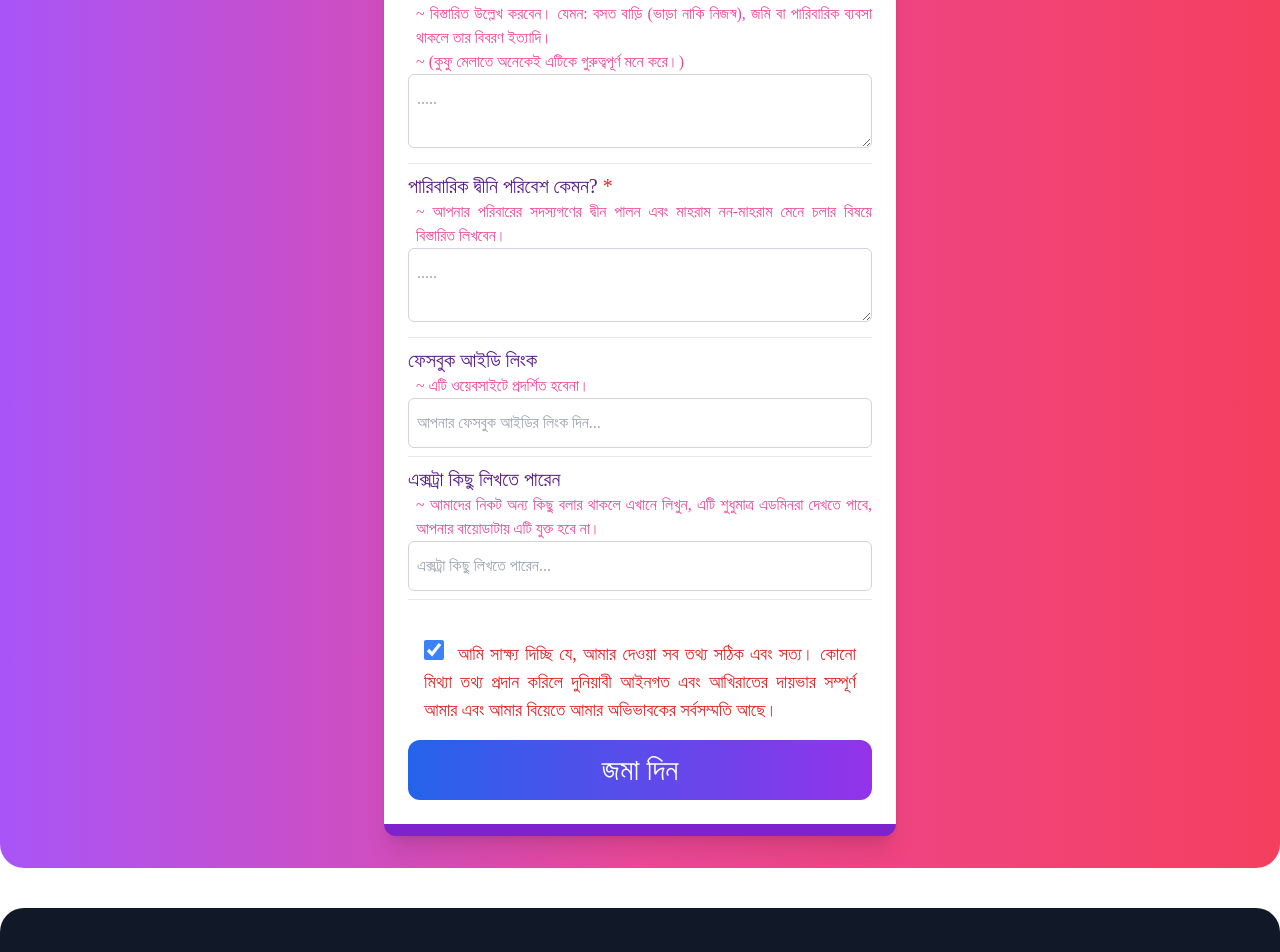
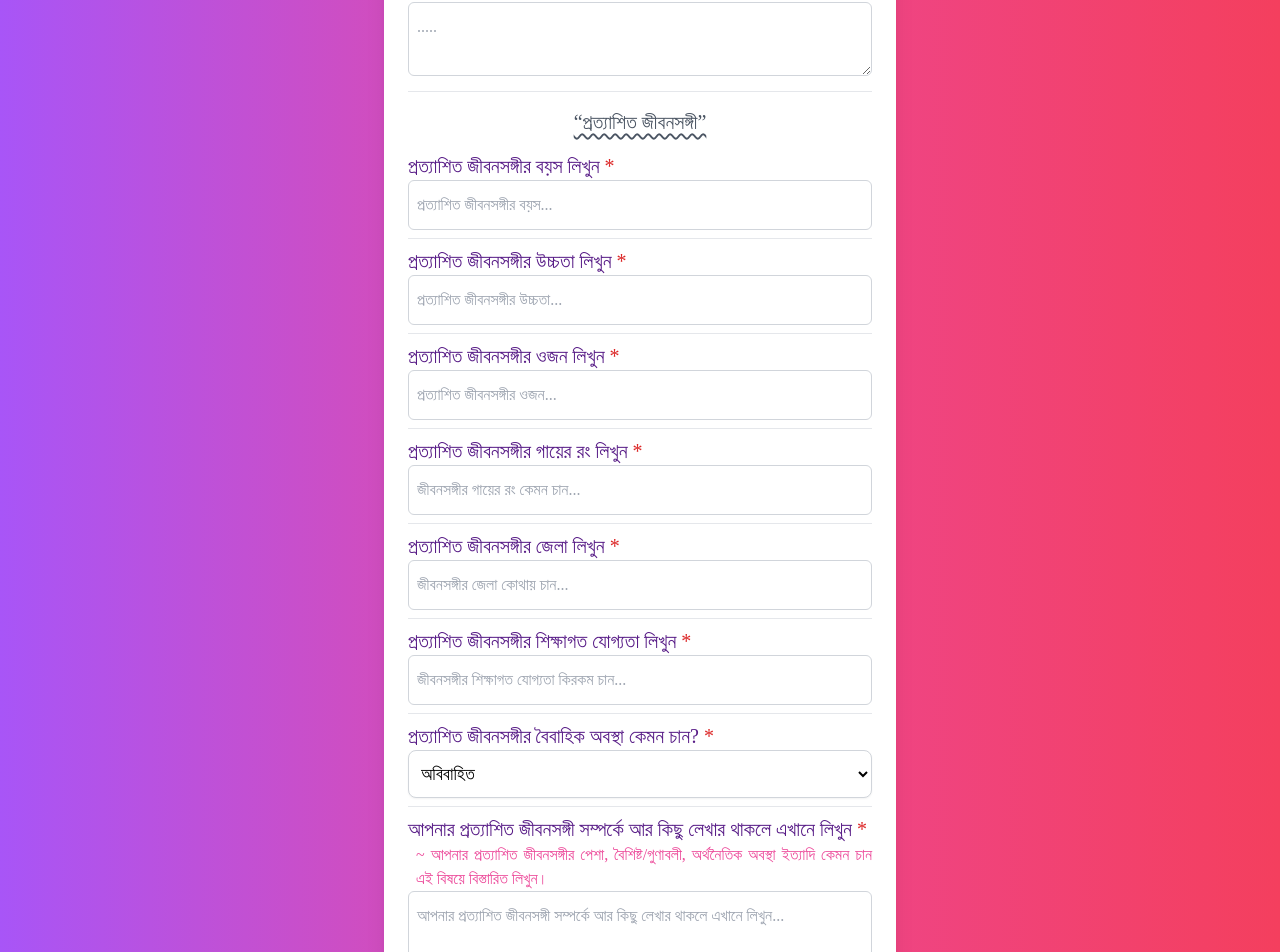
Before and after one commit to arifbillah0156/Dindar-Patro-Patrir-Shondhan-V2, a Next.js app: page /create_new_biodata in a window 1280 px wide. Shown: the part 5944-6896 px from the top of the page. Built offline with nearby package versions, Linux system fonts and the light colour scheme; no server answers; a web font is replaced by a local one.

Commit message:
edit2010dafda

```diff
--- a/app/admin_sifat/[id]/page.jsx
+++ b/app/admin_sifat/[id]/page.jsx
@@ -186,7 +186,33 @@ export default async function SingleBiodata({ params }) {
               value={marriedGift}
             />
             <hr />
-            <Text text={"যেমন জীবনসঙ্গী চাই"} value={partnerDetails} />
+            <Text text={"প্রত্যাশিত জীবনসঙ্গীর বয়স কত চান?"} value={new1} />
+            <hr />
+            <Text text={"প্রত্যাশিত জীবনসঙ্গীর উচ্চতা কত চান?"} value={new2} />
+            <hr />
+            <Text text={"প্রত্যাশিত জীবনসঙ্গীর ওজন কত চান?"} value={new3} />
+            <hr />
+            <Text
+              text={"প্রত্যাশিত জীবনসঙ্গীর গায়ের রং কেমন চান?"}
+              value={new4}
+            />
+            <hr />
+            <Text text={"প্রত্যাশিত জীবনসঙ্গীর জেলা কোথায় চান?"} value={new5} />
+            <hr />
+            <Text
+              text={"প্রত্যাশিত জীবনসঙ্গীর শিক্ষাগত যোগ্যতা কেমন চান?"}
+              value={new6}
+            />
+            <hr />
+            <Text
+              text={"প্রত্যাশিত জীবনসঙ্গীর বৈবাহিক অবস্থা কেমন চান?"}
+              value={new7}
+            />
+            <hr />
+            <Text
+              text={"প্রত্যাশিত জীবনসঙ্গী সম্পর্কে অন্যান্য তথ্য"}
+              value={partnerDetails}
+            />
             <hr />
             <Text text={"পিতার নাম"} value={fatherName} />
             <hr />
--- a/app/all_biodata/[id]/page.jsx
+++ b/app/all_biodata/[id]/page.jsx
@@ -188,8 +188,6 @@ export default async function SingleBiodata({ params }) {
               value={marriedGift}
             />
             <hr />
-            <Text text={"যেমন জীবনসঙ্গী চাই"} value={partnerDetails} />
-            <hr />
             <Text
               text={"অভিভাবকের সম্মতি আছে কিনা?"}
               value={guardianPermission}
@@ -211,6 +209,34 @@ export default async function SingleBiodata({ params }) {
             />
             <hr />
             <Text text={"পারিবারিক দ্বীনি পরিবেশ"} value={familyDiniPoribesh} />
+            <hr />
+            <Text text={"প্রত্যাশিত জীবনসঙ্গীর বয়স কত চান?"} value={new1} />
+            <hr />
+            <Text text={"প্রত্যাশিত জীবনসঙ্গীর উচ্চতা কত চান?"} value={new2} />
+            <hr />
+            <Text text={"প্রত্যাশিত জীবনসঙ্গীর ওজন কত চান?"} value={new3} />
+            <hr />
+            <Text
+              text={"প্রত্যাশিত জীবনসঙ্গীর গায়ের রং কেমন চান?"}
+              value={new4}
+            />
+            <hr />
+            <Text text={"প্রত্যাশিত জীবনসঙ্গীর জেলা কোথায় চান?"} value={new5} />
+            <hr />
+            <Text
+              text={"প্রত্যাশিত জীবনসঙ্গীর শিক্ষাগত যোগ্যতা কেমন চান?"}
+              value={new6}
+            />
+            <hr />
+            <Text
+              text={"প্রত্যাশিত জীবনসঙ্গীর বৈবাহিক অবস্থা কেমন চান?"}
+              value={new7}
+            />
+            <hr />
+            <Text
+              text={"প্রত্যাশিত জীবনসঙ্গী সম্পর্কে অন্যান্য তথ্য"}
+              value={partnerDetails}
+            />
             <hr />
             <Text
               text={"যোগাযোগের তথ্য"}
--- a/app/create_new_biodata/page.jsx
+++ b/app/create_new_biodata/page.jsx
@@ -816,30 +816,6 @@ export default function Home() {
                 />
               </div>{" "}
               <hr />
-              {/* আপনি কেমন জীবনসঙ্গী চান */}
-              <div>
-                <FormLabel text={"আপনি কেমন জীবনসঙ্গী চান"} require="true" />
-                <p className="text-pink-500 pl-2 text-justify">
-                  ~ আপনার প্রত্যাশিত জীবনসঙ্গীর বয়স, গায়ের রং, উচ্চতা, শিক্ষাগত
-                  যোগ্যতা, বৈবাহিক অবস্থা, পেশা, তার জেলা, বৈশিষ্ট/গুণাবলী,
-                  অর্থনৈতিক অবস্থা ইত্যাদি কেমন চান এই বিষয়ে বিস্তারিত লিখুন।
-                </p>
-                <p className="text-pink-500 pl-2 text-justify">
-                  ~ “যেকোনো”, “মানান-সই” ইত্যাদি না লিখে আপনি কেমন জীবনসঙ্গী চান
-                  বিস্তারিত লিখুন।
-                </p>
-                <textarea
-                  name="partnerDetails"
-                  rows="3"
-                  value={formData.partnerDetails}
-                  onChange={handleChange}
-                  maxLength={1500}
-                  placeholder="আপনি কেমন জীবনসঙ্গী চান বিস্তারিত ভাবে লিখুন..."
-                  className="formInput"
-                  required
-                ></textarea>
-              </div>{" "}
-              <hr />
               {/* পারিবারিক তথ্য */}
               <p className="text-center m-4 text-xl underline decoration-wavy underline-offset-4 text-gray-600">
                 “পারিবারিক তথ্য”
@@ -998,6 +974,159 @@ export default function Home() {
                 ></textarea>
               </div>{" "}
               <hr />
+              {/* প্রত্যাশিত জীবনসঙ্গী */}
+              <p className="text-center m-4 text-xl underline decoration-wavy underline-offset-4 text-gray-600">
+                “প্রত্যাশিত জীবনসঙ্গী”
+              </p>{" "}
+              {/* জীবনসঙ্গীর বয়স */}
+              <div>
+                <FormLabel
+                  text={"প্রত্যাশিত জীবনসঙ্গীর বয়স লিখুন"}
+                  require="true"
+                />
+                <input
+                  type="text"
+                  name="new1"
+                  value={formData.new1}
+                  onChange={handleChange}
+                  maxLength={100}
+                  placeholder="প্রত্যাশিত জীবনসঙ্গীর বয়স..."
+                  className="formInput"
+                  required
+                />
+                <hr />
+              </div>
+              {/* জীবনসঙ্গীর উচ্চতা */}
+              <div>
+                <FormLabel
+                  text={"প্রত্যাশিত জীবনসঙ্গীর উচ্চতা লিখুন"}
+                  require="true"
+                />
+                <input
+                  type="text"
+                  name="new2"
+                  value={formData.new2}
+                  onChange={handleChange}
+                  maxLength={100}
+                  placeholder="প্রত্যাশিত জীবনসঙ্গীর উচ্চতা..."
+                  className="formInput"
+                  required
+                />
+                <hr />
+              </div>
+              {/* জীবনসঙ্গীর ওজন */}
+              <div>
+                <FormLabel
+                  text={"প্রত্যাশিত জীবনসঙ্গীর ওজন লিখুন"}
+                  require="true"
+                />
+                <input
+                  type="text"
+                  name="new3"
+                  value={formData.new3}
+                  onChange={handleChange}
+                  maxLength={100}
+                  placeholder="প্রত্যাশিত জীবনসঙ্গীর ওজন..."
+                  className="formInput"
+                  required
+                />
+                <hr />
+              </div>
+              {/* জীবনসঙ্গীর গাত্রবর্ন */}
+              <div>
+                <FormLabel
+                  text={"প্রত্যাশিত জীবনসঙ্গীর গায়ের রং লিখুন"}
+                  require="true"
+                />
+                <input
+                  type="text"
+                  name="new4"
+                  value={formData.new4}
+                  onChange={handleChange}
+                  maxLength={100}
+                  placeholder="জীবনসঙ্গীর গায়ের রং কেমন চান..."
+                  className="formInput"
+                  required
+                />
+                <hr />
+              </div>
+              {/* জীবনসঙ্গীর জেলা */}
+              <div>
+                <FormLabel
+                  text={"প্রত্যাশিত জীবনসঙ্গীর জেলা লিখুন"}
+                  require="true"
+                />
+                <input
+                  type="text"
+                  name="new5"
+                  value={formData.new5}
+                  onChange={handleChange}
+                  maxLength={100}
+                  placeholder="জীবনসঙ্গীর জেলা কোথায় চান..."
+                  className="formInput"
+                  required
+                />
+                <hr />
+              </div>
+              {/* জীবনসঙ্গীর জেলা */}
+              <div>
+                <FormLabel
+                  text={"প্রত্যাশিত জীবনসঙ্গীর শিক্ষাগত যোগ্যতা লিখুন"}
+                  require="true"
+                />
+                <input
+                  type="text"
+                  name="new6"
+                  value={formData.new6}
+                  onChange={handleChange}
+                  maxLength={300}
+                  placeholder="জীবনসঙ্গীর শিক্ষাগত যোগ্যতা কিরকম চান..."
+                  className="formInput"
+                  required
+                />
+                <hr />
+              </div>
+              {/* প্রত্যাশিত জীবনসঙ্গীর বৈবাহিক অবস্থা */}
+              <div>
+                <FormLabel
+                  text={"প্রত্যাশিত জীবনসঙ্গীর বৈবাহিক অবস্থা কেমন চান?"}
+                  require="true"
+                />
+                <select
+                  name="new7"
+                  value={formData.new7}
+                  onChange={handleChange}
+                  className="formSelect"
+                  required
+                >
+                  <SelectMarriedStatus />
+                </select>
+              </div>{" "}
+              <hr />
+              {/* আপনি কেমন জীবনসঙ্গী চান */}
+              <div>
+                <FormLabel
+                  text={
+                    "আপনার প্রত্যাশিত জীবনসঙ্গী সম্পর্কে আর কিছু লেখার থাকলে এখানে লিখুন"
+                  }
+                  require="true"
+                />
+                <p className="text-pink-500 pl-2 text-justify">
+                  ~ আপনার প্রত্যাশিত জীবনসঙ্গীর পেশা, বৈশিষ্ট/গুণাবলী, অর্থনৈতিক
+                  অবস্থা ইত্যাদি কেমন চান এই বিষয়ে বিস্তারিত লিখুন।
+                </p>
+                <textarea
+                  name="partnerDetails"
+                  rows="3"
+                  value={formData.partnerDetails}
+                  onChange={handleChange}
+                  maxLength={500}
+                  placeholder="আপনার প্রত্যাশিত জীবনসঙ্গী সম্পর্কে আর কিছু লেখার থাকলে এখানে লিখুন..."
+                  className="formInput"
+                  required
+                ></textarea>
+              </div>{" "}
+              <hr />
               {/* */}
               <div>
                 <FormLabel text={"ফেসবুক আইডি লিংক"} />
```
